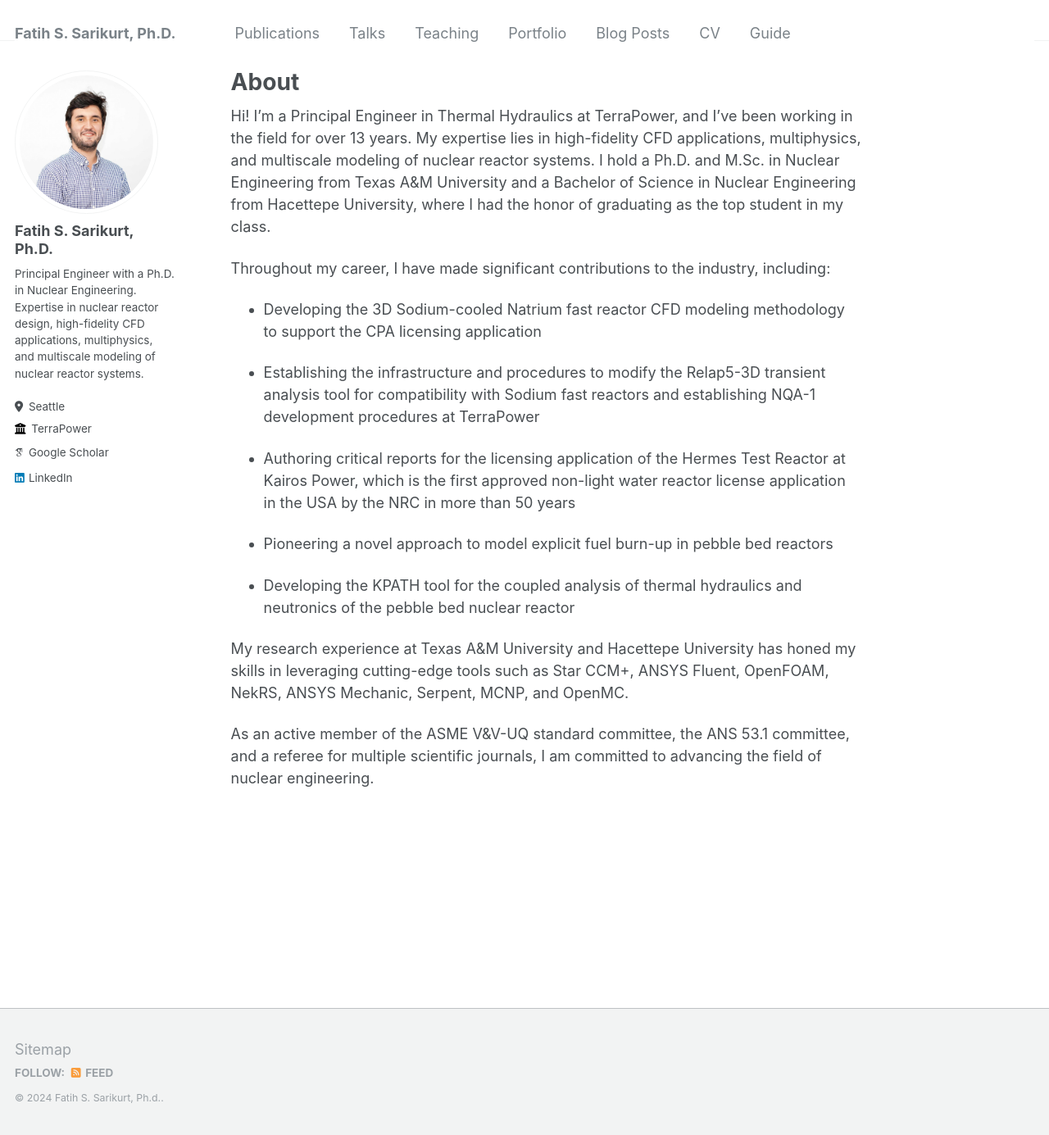
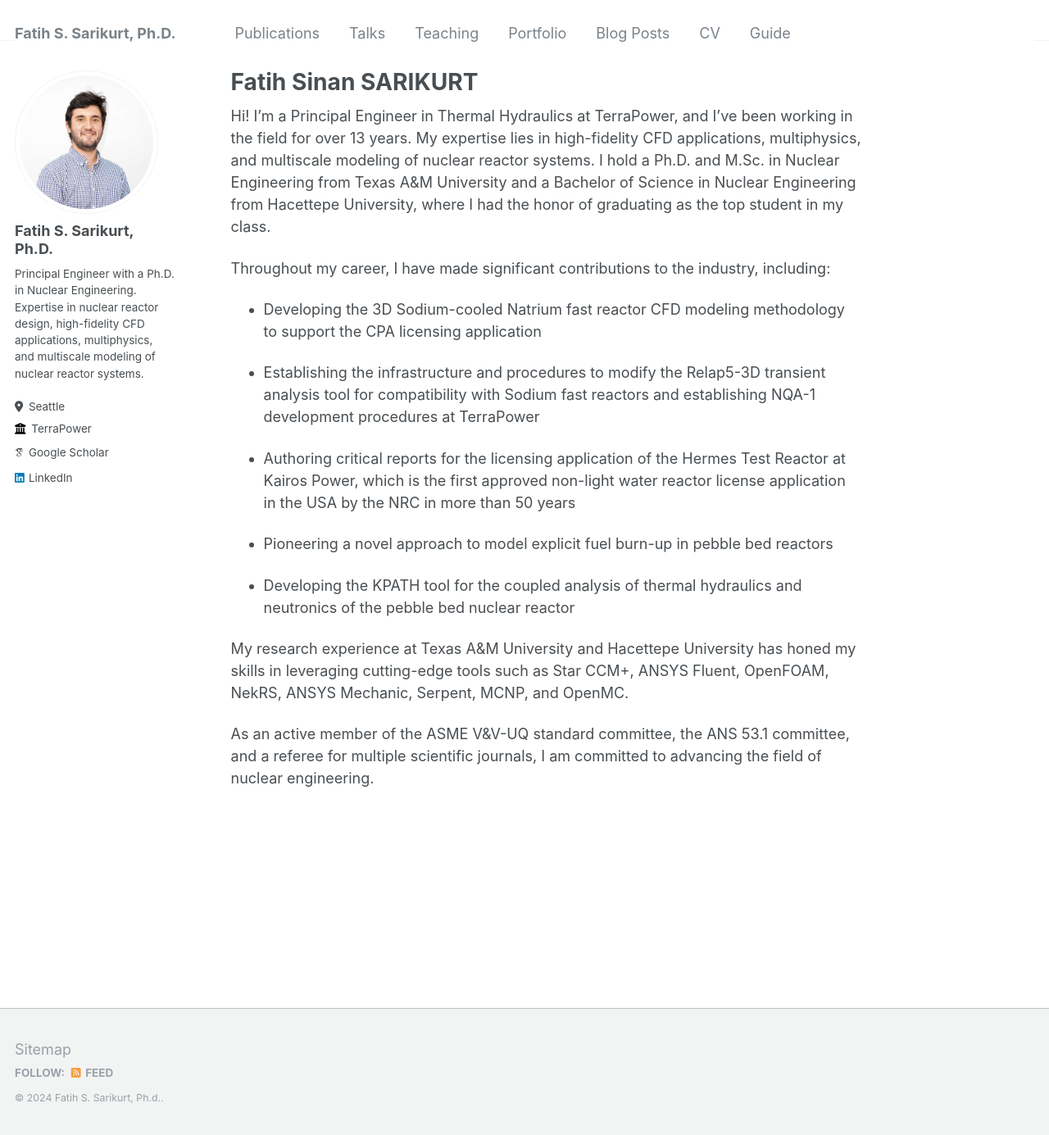
Before and after one commit to fatihsarikurt/academic, a Jekyll site: the page built from _pages/about.md, in a window 1280 px wide and 1385 px high. Shown: the whole window at 82% size. Built offline with Jekyll 4.4.1, drawn with Linux system fonts in a browser that asks for light colours; some web fonts are replaced.

Commit message:
config modification

```diff
--- a/_pages/about.md
+++ b/_pages/about.md
@@ -1,6 +1,6 @@
 ---
 permalink: /
-title: "About"
+title: "Fatih Sinan SARIKURT"
 author_profile: true
 redirect_from:
   - /about/
```
